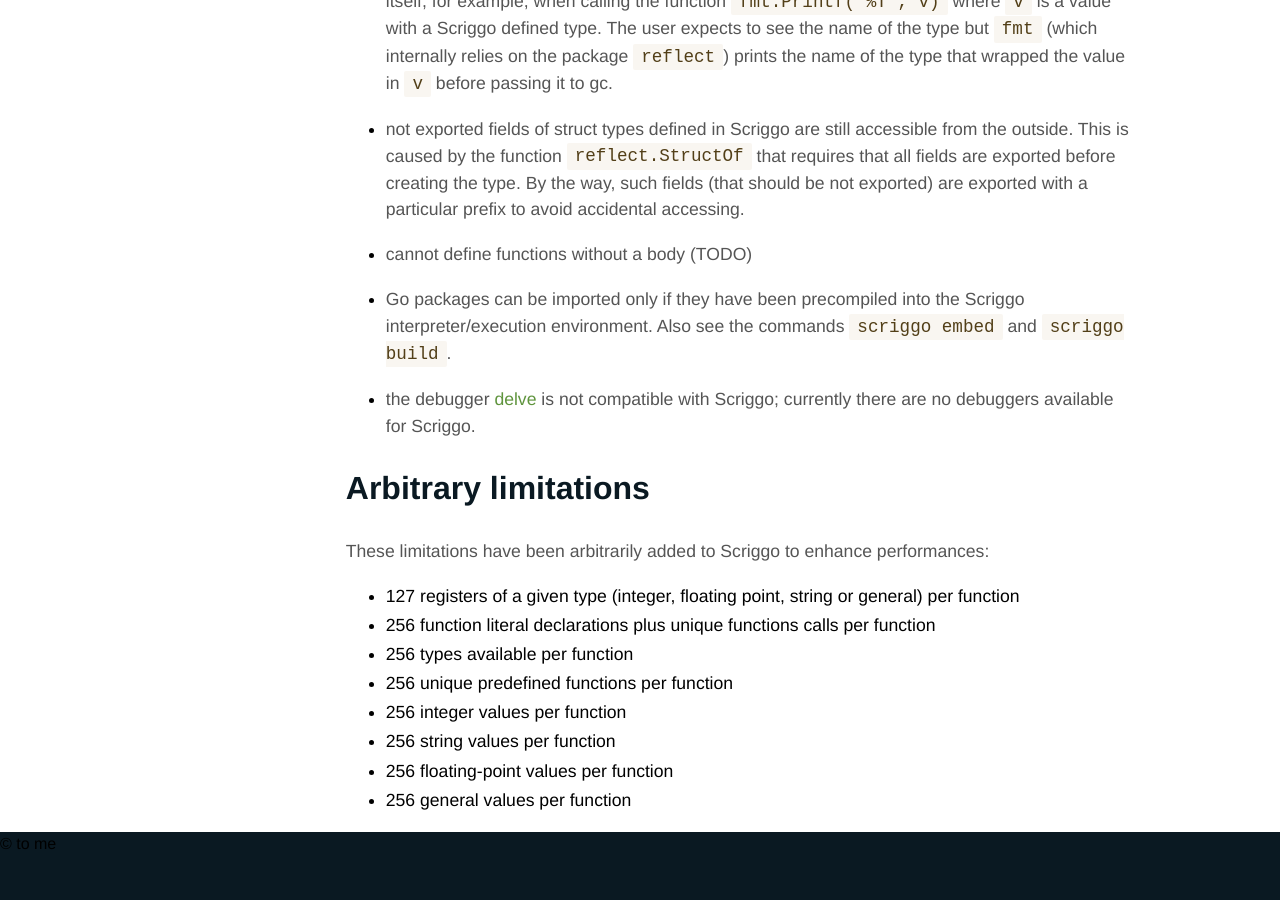
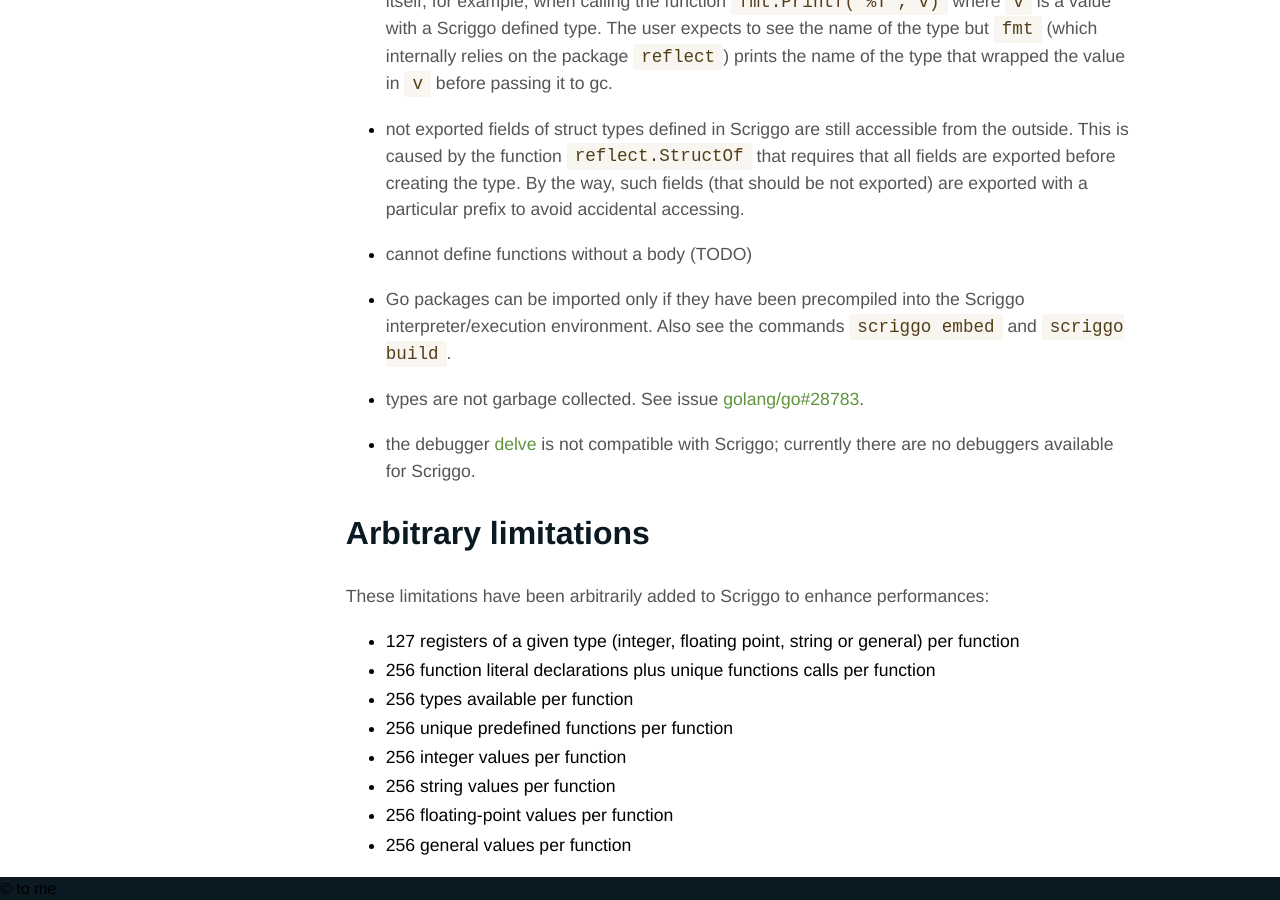
Before and after one commit to open2b/scriggo-site, a Jekyll site: the page built from doc/limitations.md, in a window 1280 px wide and 900 px high, scrolled down 946 px. Built offline with Jekyll 4.4.1, drawn with Linux system fonts in a browser that asks for light colours; before the commit the page ends 1801 px from its top, so only the background shows below that.

Commit message:
Document that types are not garbage collected

```diff
--- a/doc/limitations.md
+++ b/doc/limitations.md
@@ -49,6 +49,8 @@
     Scriggo interpreter/execution environment.
     Also see the commands `scriggo embed` and `scriggo build`.
 
+* types are not garbage collected. See issue [golang/go#28783](https://github.com/golang/go/issues/28783).
+
 * the debugger [delve](https://github.com/go-delve/delve) is not compatible with Scriggo; currently there are
     no debuggers available for Scriggo.
 
```
